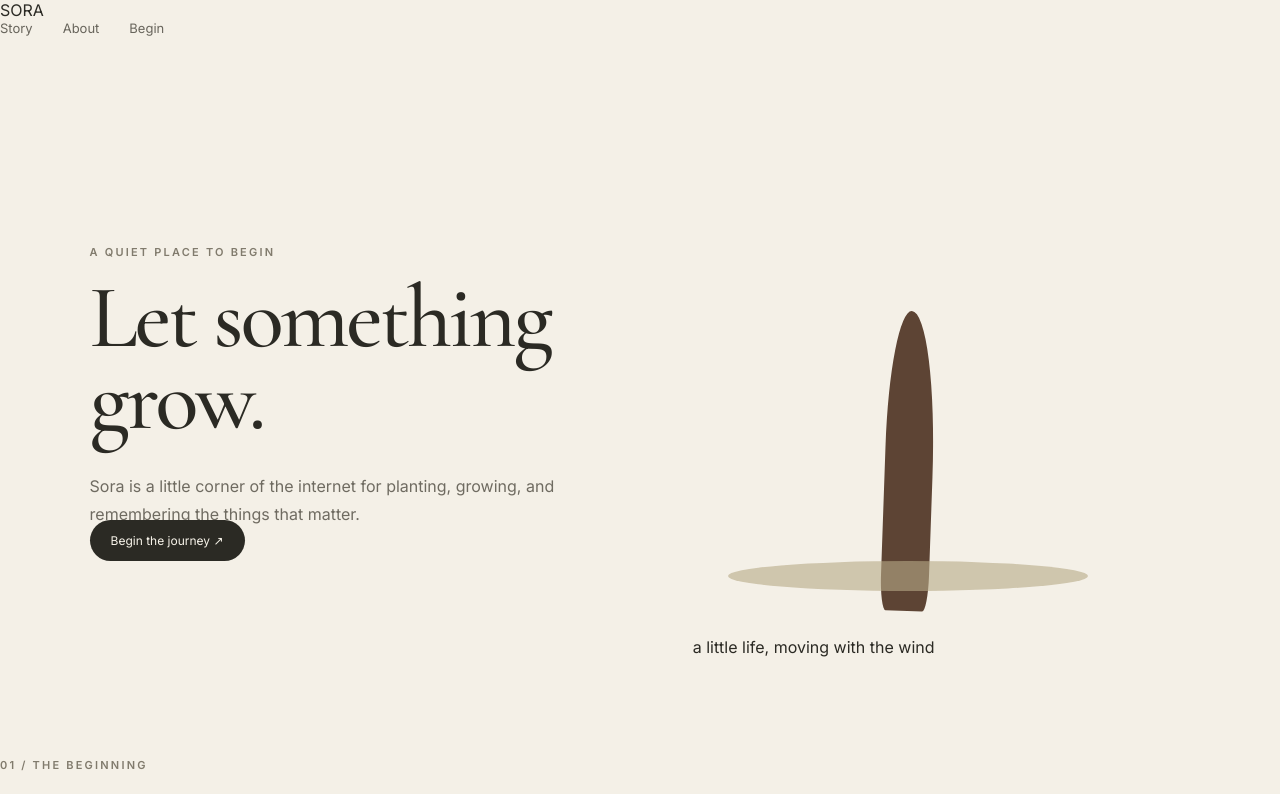
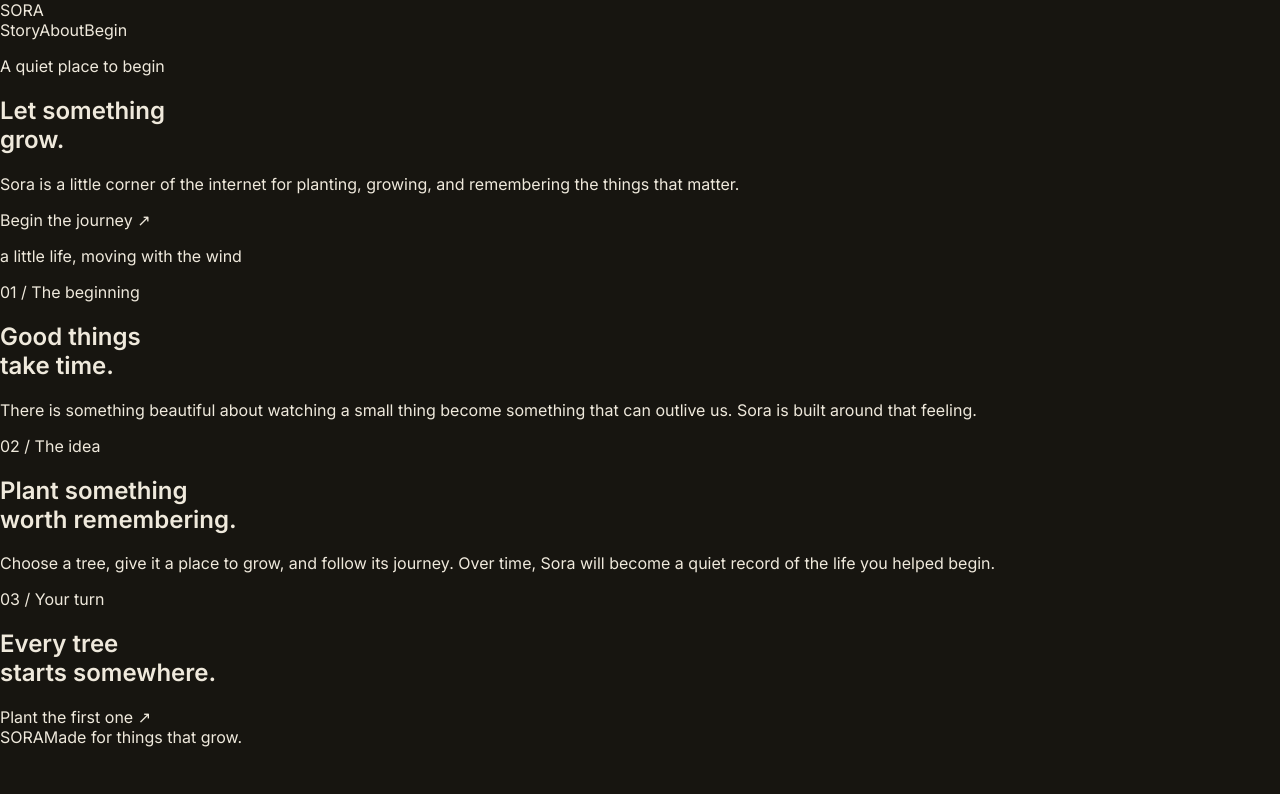
Before and after one commit to RAj-TIWARII/Sora, a React (Vite) app: page / in a window 1280 px wide. Shown: the top 794 px of the page. Built offline with nearby package versions, Linux system fonts and the light colour scheme.

Commit message:
Set SORA global visual foundation

```diff
--- a/src/index.css
+++ b/src/index.css
@@ -1,9 +1,9 @@
-@import url('https://fonts.googleapis.com/css2?family=Cormorant+Garamond:wght@400;500;600&family=Inter:wght@400;500;600&display=swap');
+@import url('https://fonts.googleapis.com/css2?family=Cormorant+Garamond:ital,wght@0,400;0,500;0,600;1,400;1,500&family=Inter:wght@300;400;500;600&display=swap');
 
 :root {
   font-family: 'Inter', sans-serif;
-  color: #2b2a24;
-  background: #f4f0e7;
+  color: #efe9dc;
+  background: #171510;
   font-synthesis: none;
   text-rendering: optimizeLegibility;
   -webkit-font-smoothing: antialiased;
@@ -11,95 +11,7 @@
 
 * { box-sizing: border-box; }
 html { scroll-behavior: smooth; }
-body { margin: 0; min-width: 320px; background: #f4f0e7; }
+body { margin: 0; min-width: 320px; background: #171510; }
 a { color: inherit; text-decoration: none; }
 button, a { -webkit-tap-highlight-color: transparent; }
-
-.sora { min-height: 100vh; overflow: hidden; }
-
-.navbar {
-  height: 78px;
-  padding: 0 clamp(24px, 5vw, 72px);
-  display: flex;
-  align-items: center;
-  justify-content: space-between;
-  border-bottom: 1px solid rgba(43, 42, 36, 0.09);
-}
-
-.brand {
-  font-size: 15px;
-  font-weight: 600;
-  letter-spacing: 0.35em;
-}
-
-.navLinks { display: flex; gap: 30px; font-size: 13px; color: #68655c; }
-.navLinks a:hover { color: #2b2a24; }
-
-.hero {
-  min-height: calc(100vh - 78px);
-  padding: 70px clamp(24px, 7vw, 110px);
-  display: grid;
-  grid-template-columns: minmax(0, 1fr) minmax(360px, 0.9fr);
-  align-items: center;
-  gap: 50px;
-}
-
-.heroContent { max-width: 650px; }
-.eyebrow {
-  margin: 0 0 18px;
-  font-size: 11px;
-  font-weight: 600;
-  letter-spacing: 0.2em;
-  text-transform: uppercase;
-  color: #817b6d;
-}
-
-h1, h2, h3 { font-family: 'Cormorant Garamond', serif; font-weight: 500; }
-h1 { margin: 0; font-size: clamp(58px, 7vw, 96px); line-height: 0.92; letter-spacing: -0.035em; }
-.heroText { max-width: 500px; margin: 30px 0 0; color: #6f6b61; font-size: 16px; line-height: 1.8; }
-.heroActions { margin-top: 34px; display: flex; align-items: center; gap: 24px; }
-.primaryButton { padding: 13px 21px; border-radius: 999px; background: #2b2a24; color: #f7f3e9; font-size: 12px; }
-.primaryButton:hover { background: #49473e; }
-.textButton { color: #5e5a50; font-size: 12px; }
-.textButton span { margin-left: 8px; }
-
-.heroVisual { min-height: 540px; position: relative; display: grid; place-items: center; }
-.sun { position: absolute; width: 330px; height: 330px; border-radius: 50%; background: #ded4b9; opacity: .45; }
-.treeIllustration { position: relative; width: min(430px, 90%); height: 500px; }
-.canopy { position: absolute; border-radius: 48% 52% 50% 50%; background: #9a8d65; filter: blur(.2px); }
-.canopyOne { width: 260px; height: 190px; left: 85px; top: 70px; }
-.canopyTwo { width: 190px; height: 160px; left: 35px; top: 135px; }
-.canopyThree { width: 190px; height: 160px; right: 25px; top: 135px; }
-.trunk { position: absolute; width: 48px; height: 300px; left: 192px; top: 190px; background: #5d4434; border-radius: 45% 55% 12% 12%; transform: rotate(2deg); }
-.ground { position: absolute; width: 360px; height: 30px; left: 35px; bottom: 30px; border-radius: 50%; background: #b8aa88; opacity: .6; }
-
-.intro { padding: 110px clamp(24px, 12vw, 190px); background: #e9e3d5; }
-.intro h2, .journey h2 { max-width: 700px; margin: 0; font-size: clamp(48px, 6vw, 78px); line-height: .95; }
-.intro > p:last-child { max-width: 600px; margin: 26px 0 0; color: #706b60; line-height: 1.8; }
-
-.journey { padding: 110px clamp(24px, 8vw, 120px); display: grid; grid-template-columns: .8fr 1.2fr; gap: 70px; }
-.steps { display: grid; grid-template-columns: repeat(3, 1fr); gap: 22px; }
-.steps article { padding-top: 5px; border-top: 1px solid #c9c2b3; }
-.steps span { display: block; margin-top: 15px; font-size: 10px; color: #8a8477; letter-spacing: .15em; }
-.steps h3 { margin: 28px 0 7px; font-size: 32px; }
-.steps p { margin: 0; color: #706b60; font-size: 13px; line-height: 1.7; }
-
-footer { padding: 28px clamp(24px, 5vw, 72px); border-top: 1px solid rgba(43,42,36,.09); display:flex; justify-content:space-between; color:#817b6d; font-size:11px; letter-spacing:.08em; }
-
-@media (max-width: 800px) {
-  .navbar { height: 68px; }
-  .navLinks { gap: 15px; font-size: 11px; }
-  .hero { min-height: auto; padding: 70px 24px 50px; grid-template-columns: 1fr; gap: 30px; }
-  .heroVisual { min-height: 420px; }
-  .treeIllustration { height: 400px; transform: scale(.82); }
-  .intro, .journey { padding: 80px 24px; }
-  .journey { grid-template-columns: 1fr; gap: 45px; }
-  .steps { grid-template-columns: 1fr; gap: 35px; }
-  footer { flex-direction: column; gap: 10px; }
-}
-
-@media (max-width: 480px) {
-  .navLinks a:last-child { display: none; }
-  h1 { font-size: 58px; }
-  .heroActions { align-items: flex-start; flex-direction: column; gap: 20px; }
-}
+#root { width: 100%; min-height: 100vh; }
```
